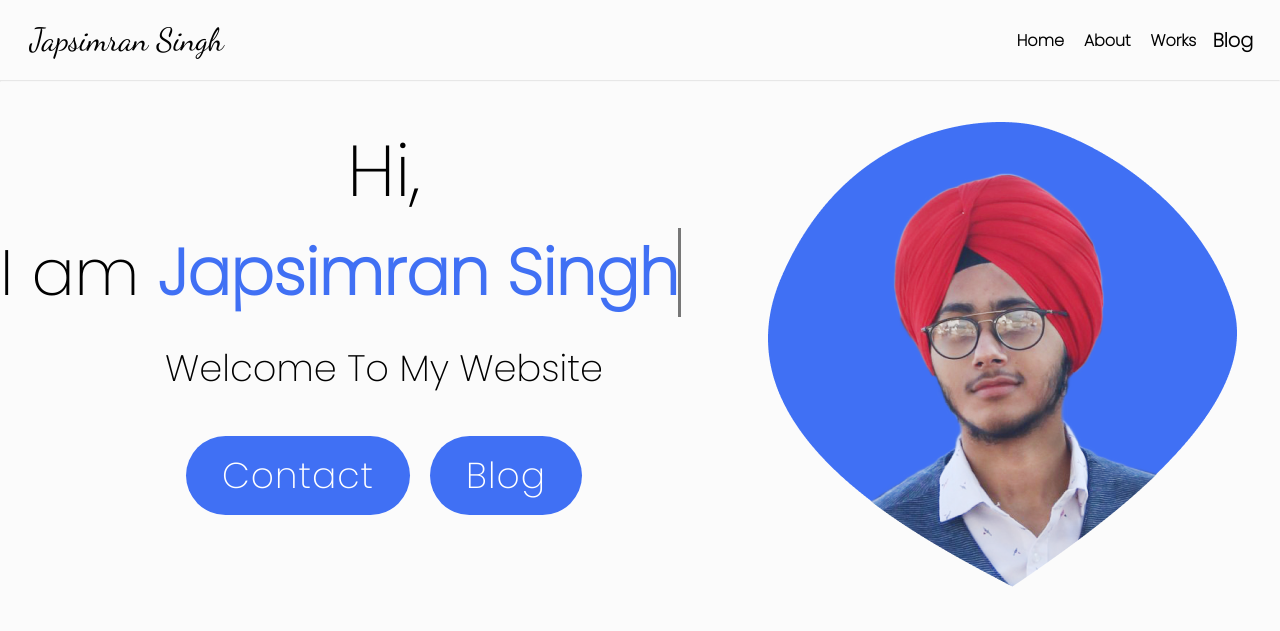
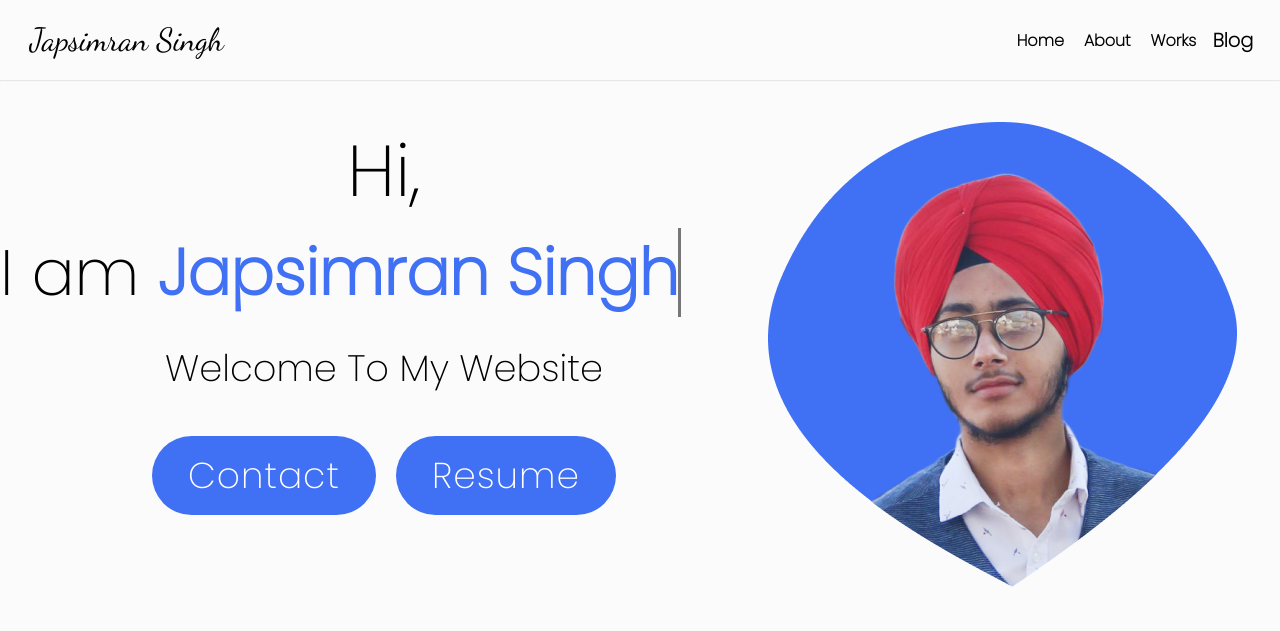
Before and after one commit to japsimrans13/portfoliowebsite, a website: page dist/index.html in a window 1280 px wide. Shown: the top 631 px of the page. Drawn offline with Linux system fonts and the light colour scheme.

Commit message:
Added Resume link to website and changed bolg url to japsimrans.blogspot.com

```diff
--- a/dist/index.html
+++ b/dist/index.html
@@ -23,7 +23,7 @@
                     <a href="#">Works</a>
                 </li>
                 <li>
-                    <a href="https://japsimran.hashnode.dev/">Blog</a>
+                    <a href="https://japsimrans.blogspot.com/">Blog</a>
                 </li>
             </ul>
         </nav>
@@ -42,7 +42,7 @@
                 <div class="hero-button">
                     <a href="#">
                     Contact</a>
-                    <a href="#">Blog</a>
+                    <a href="https://app.enhancv.com/share/4840e269">Resume</a>
                 </div>
             </div>
             <div id="hero-image"></div>
```
Also changed, not shown: 1 other file.
